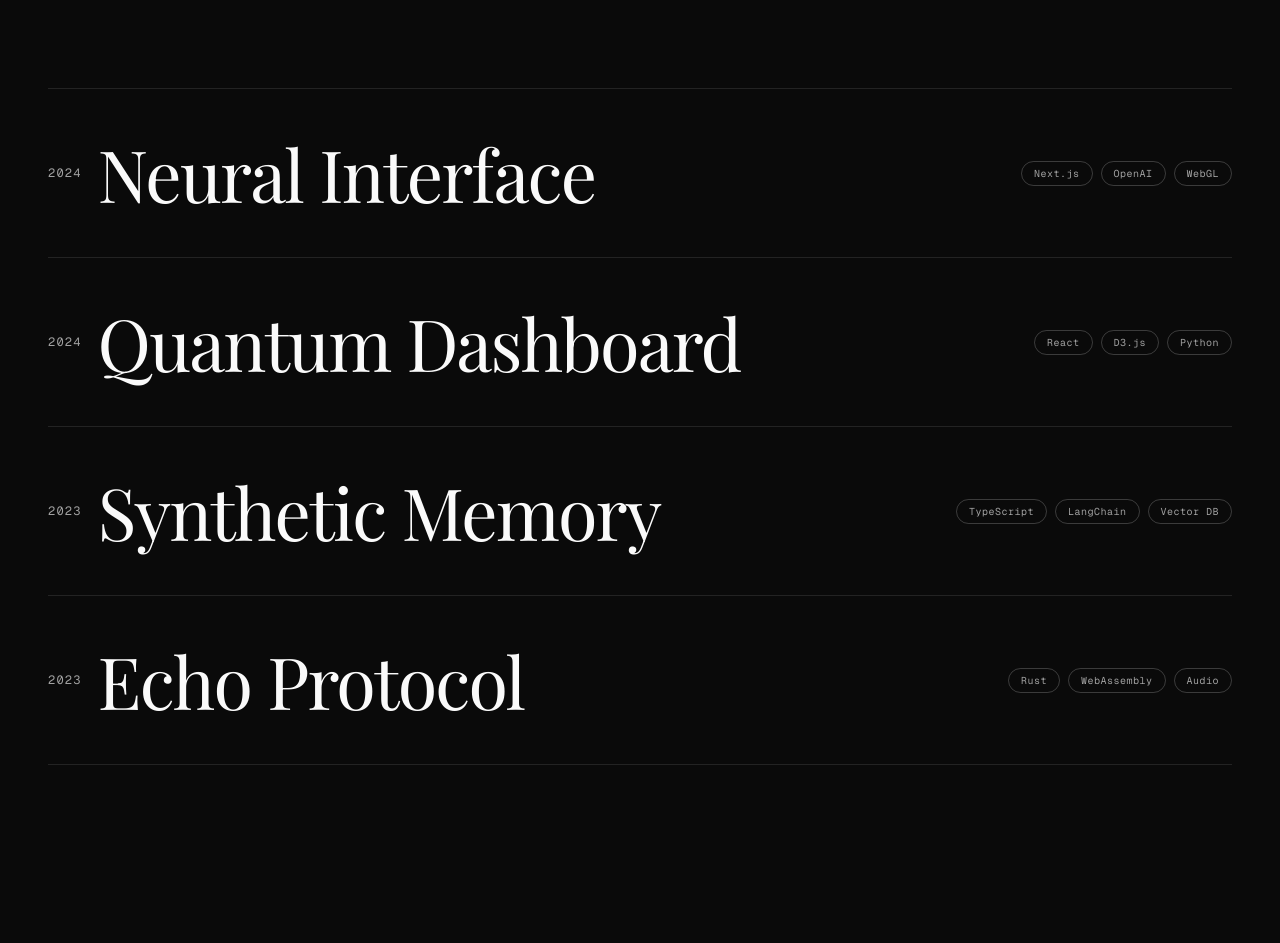
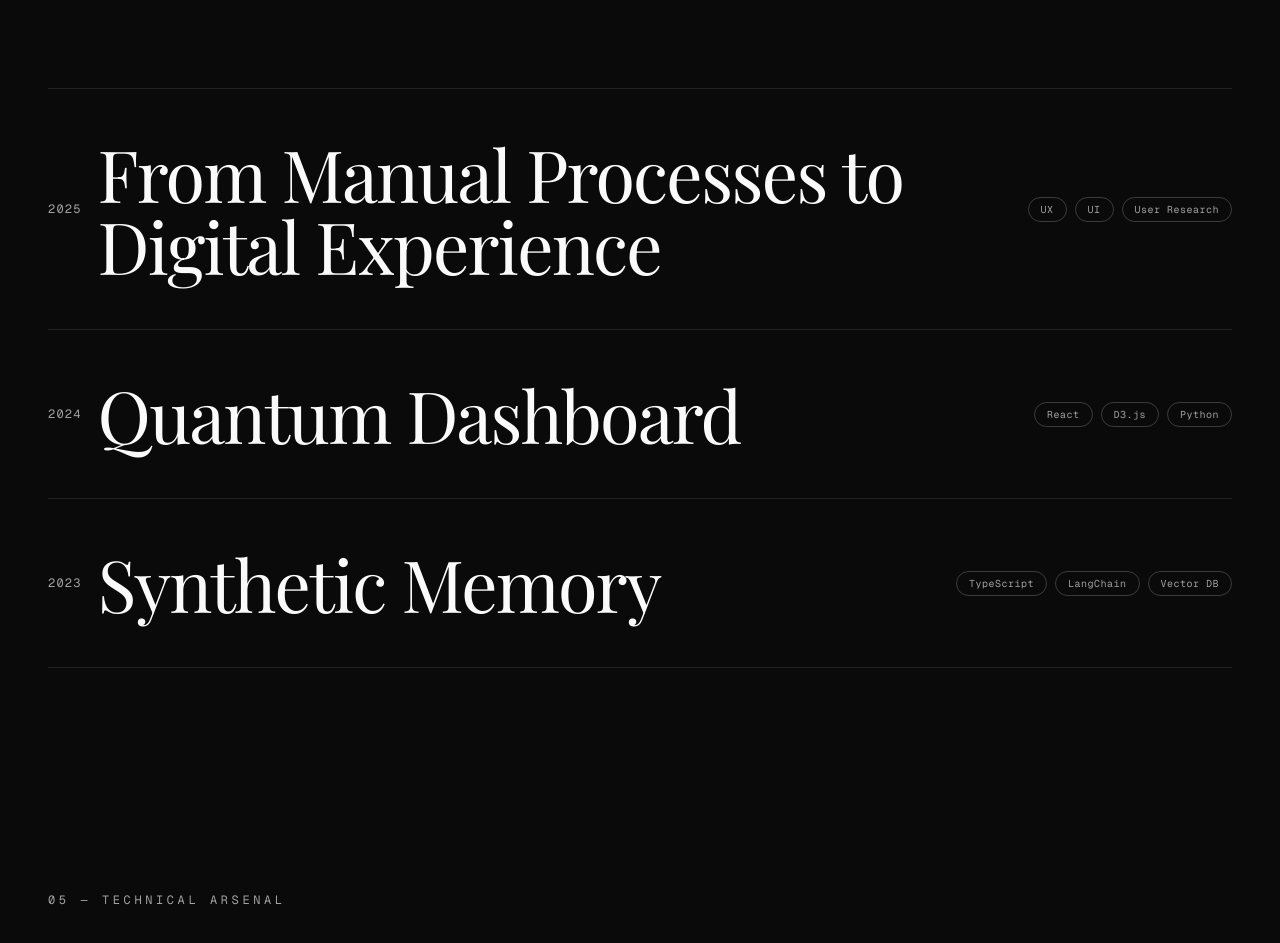
Before and after one commit to NasserKK/product-designer-portfolio, a Next.js app: page / in a window 1280 px wide. Shown: the part 1000-1943 px from the top of the page. Built offline with nearby package versions, Linux system fonts and the light colour scheme; a web font is replaced by a local one.

Commit message:
feat: update project details and remove Echo Protocol entry\n\nUpdated project title and tags, changed year, and removed unused project.

```diff
--- a/components/works.tsx
+++ b/components/works.tsx
@@ -7,10 +7,10 @@ import { motion, useMotionValue, useSpring } from "framer-motion"
 
 const projects = [
   {
-    title: "Neural Interface",
-    tags: ["Next.js", "OpenAI", "WebGL"],
+    title: "From Manual Processes to Digital Experience",
+    tags: ["UX", "UI", "User Research"],
     image: "/abstract-neural-network-visualization-dark-theme.jpg",
-    year: "2024",
+    year: "2025",
   },
   {
     title: "Quantum Dashboard",
@@ -23,13 +23,7 @@ const projects = [
     tags: ["TypeScript", "LangChain", "Vector DB"],
     image: "/abstract-memory-storage-visualization.jpg",
     year: "2023",
-  },
-  {
-    title: "Echo Protocol",
-    tags: ["Rust", "WebAssembly", "Audio"],
-    image: "/sound-wave-visualization-dark-theme.jpg",
-    year: "2023",
-  },
+  }
 ]
 
 export function Works() {
```
